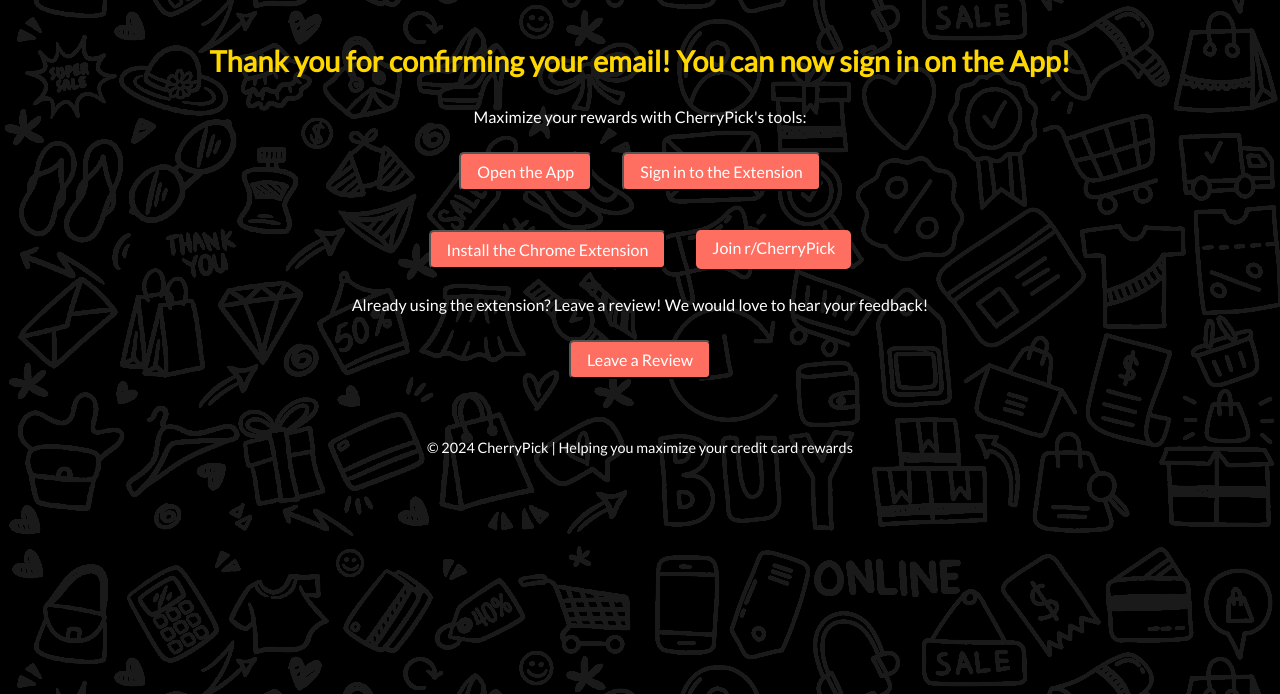
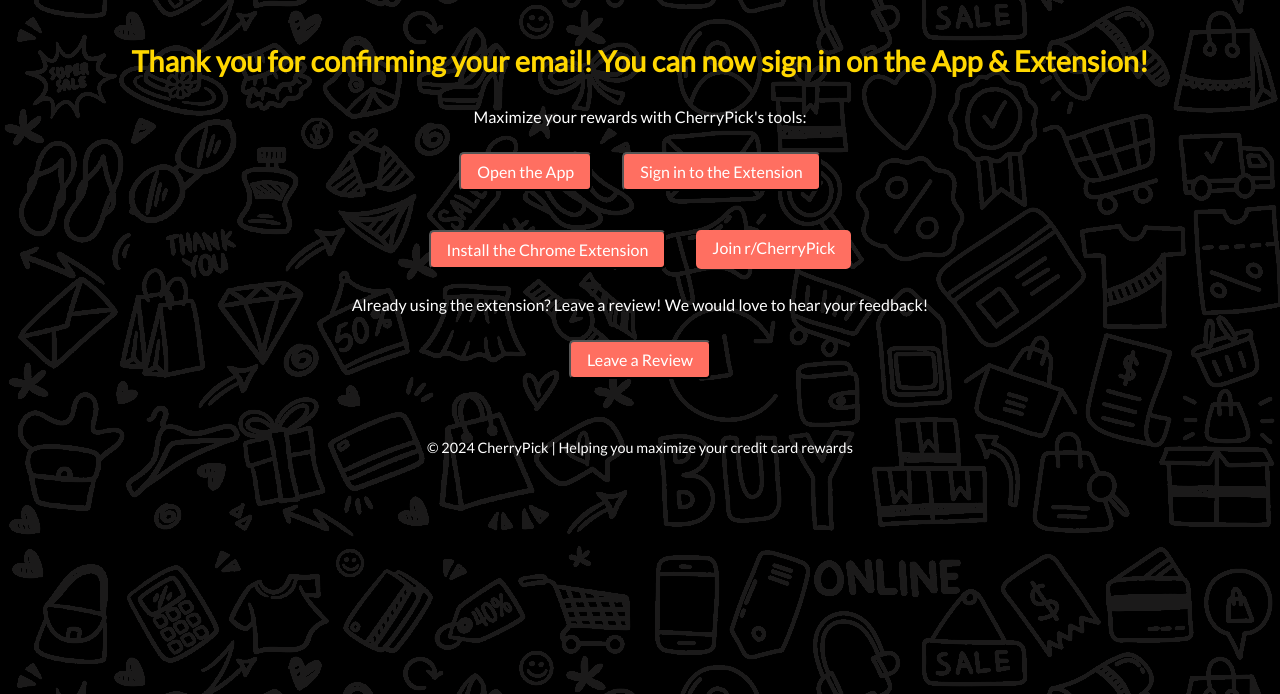
Before and after one commit to cherrypickcrew/cherrypickcrew.github.io, a plain HTML site: page index.html in a window 1280 px wide. Shown: the part 106-800 px from the top of the page. Drawn offline with Linux system fonts and the light colour scheme.

Commit message:
Update index.html

```diff
--- a/index.html
+++ b/index.html
@@ -78,7 +78,7 @@
 
     <section class="cta">
         <!-- Standout Email Confirmation Message -->
-        <p>Thank you for confirming your email! You can now sign in on the App! </p>
+        <p>Thank you for confirming your email! You can now sign in on the App & Extension! </p>
         <p>Maximize your rewards with CherryPick's tools:</p>
 
         <div class="cta-buttons">
```
